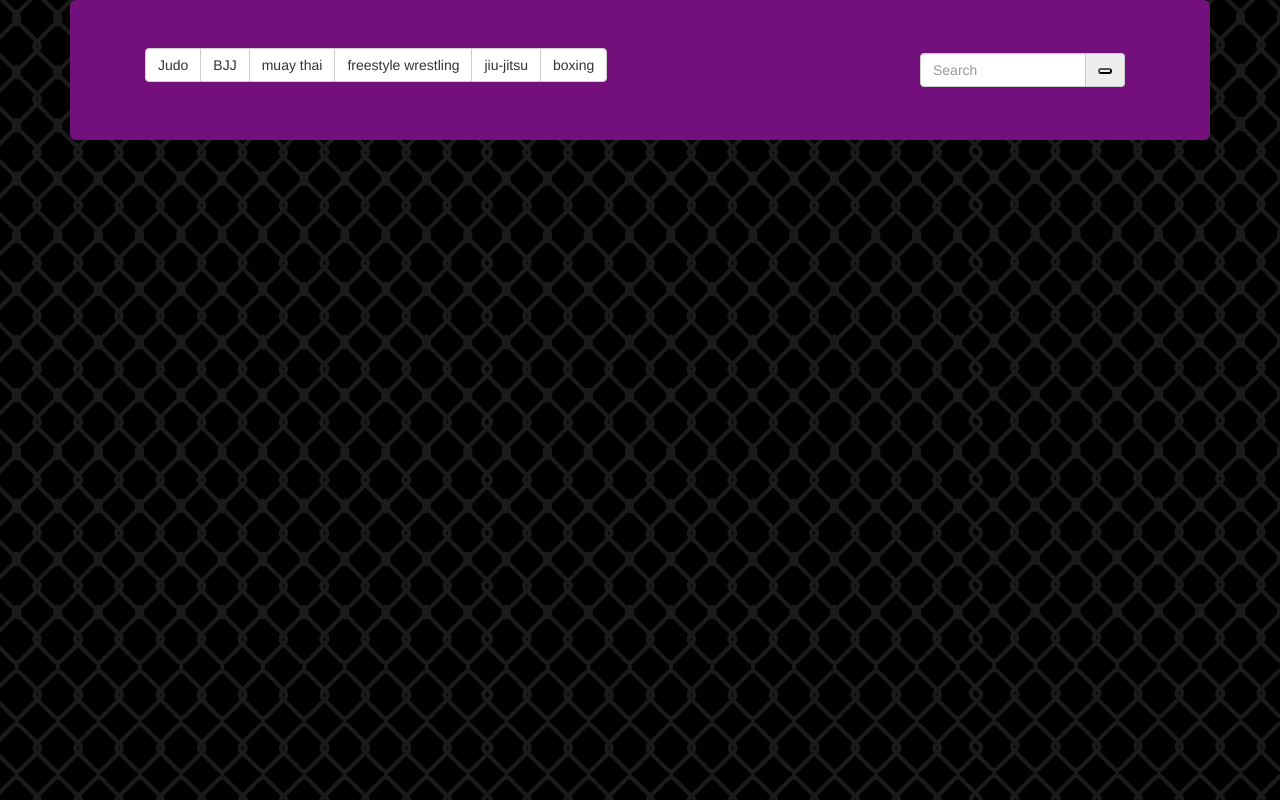
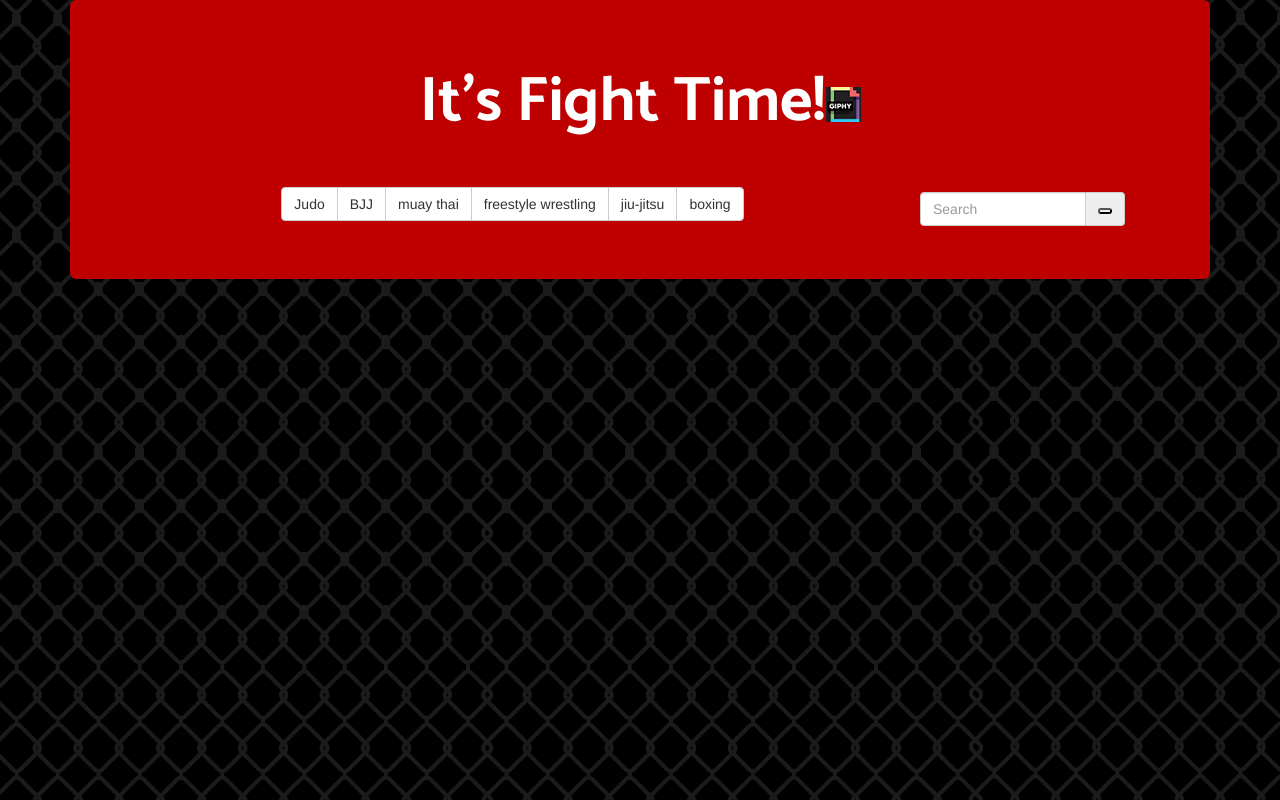
Before and after one commit to ValarieR/GifTastic, a plain HTML site: page index.html in a window 1280 px wide. Drawn offline with nearby package versions, Linux system fonts and the light colour scheme.

Commit message:
fiddling with logos and pausing

```diff
--- a/index.html
+++ b/index.html
@@ -5,6 +5,8 @@
     <title>Giphtastic</title>
     <!--<link rel="stylesheet" type="text/css" href="assets/css/reset.css">-->
     <meta name="viewport" content="width=device-width, initial-scale=1.0">
+    <!-- Link to Google Fonts -->
+    <link href="https://fonts.googleapis.com/css?family=Catamaran:700" rel="stylesheet">
     <!-- Latest compiled and minified CSS -->
     <link rel="stylesheet" href="https://maxcdn.bootstrapcdn.com/bootstrap/3.3.7/css/bootstrap.min.css" integrity="sha384-BVYiiSIFeK1dGmJRAkycuHAHRg32OmUcww7on3RYdg4Va+PmSTsz/K68vbdEjh4u" crossorigin="anonymous">
     <!-- Link to jQuery -->
@@ -16,7 +18,9 @@
 <body>
 <!-- Div to hold buttons -->
 <div class="container">
-	<div class="jumbotron" id="jumbotron">
+	<div class="jumbotron text-center" id="jumbotron">
+		<h1 id="title">It's Fight Time!<img src="giphy_logo_sm.png"></h1>
+		<br><br>
     	<div class="container">
 			<div class="row">
 				<div class="col-xs-9">
@@ -43,7 +47,7 @@
 
 <!-- Div to hold images -->
 
-<div class="container">
+<div class="container text-center">
 	<div id="imageHolder">
 
 	</div>
--- a/style.css
+++ b/style.css
@@ -3,5 +3,10 @@ body {
 }
 
 #jumbotron {
-	background-color: #74107B;
+	background-color: #BE0100;
 }
+
+#title {
+	color: white;
+	font-family: 'Catamaran', sans-serif;
+}
```
Also changed, not shown: giphy_logo_sm.png (added).
